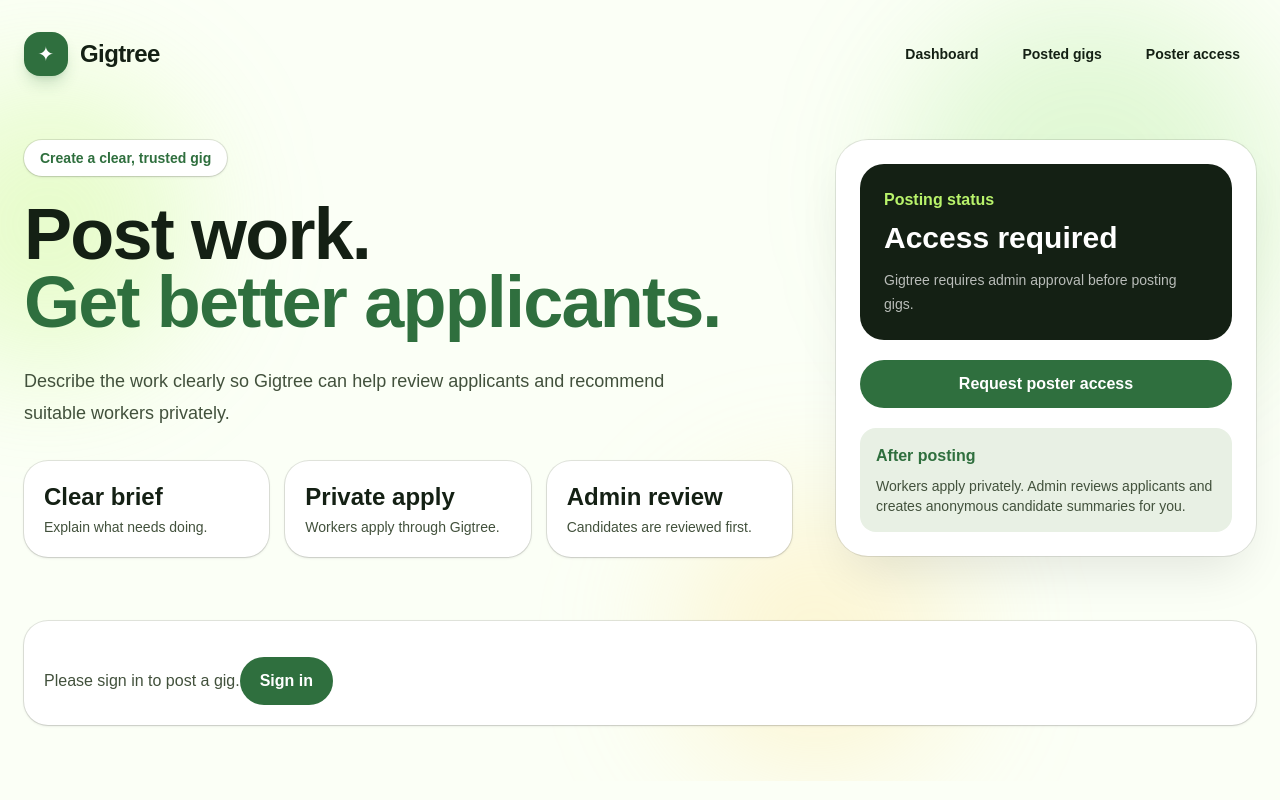
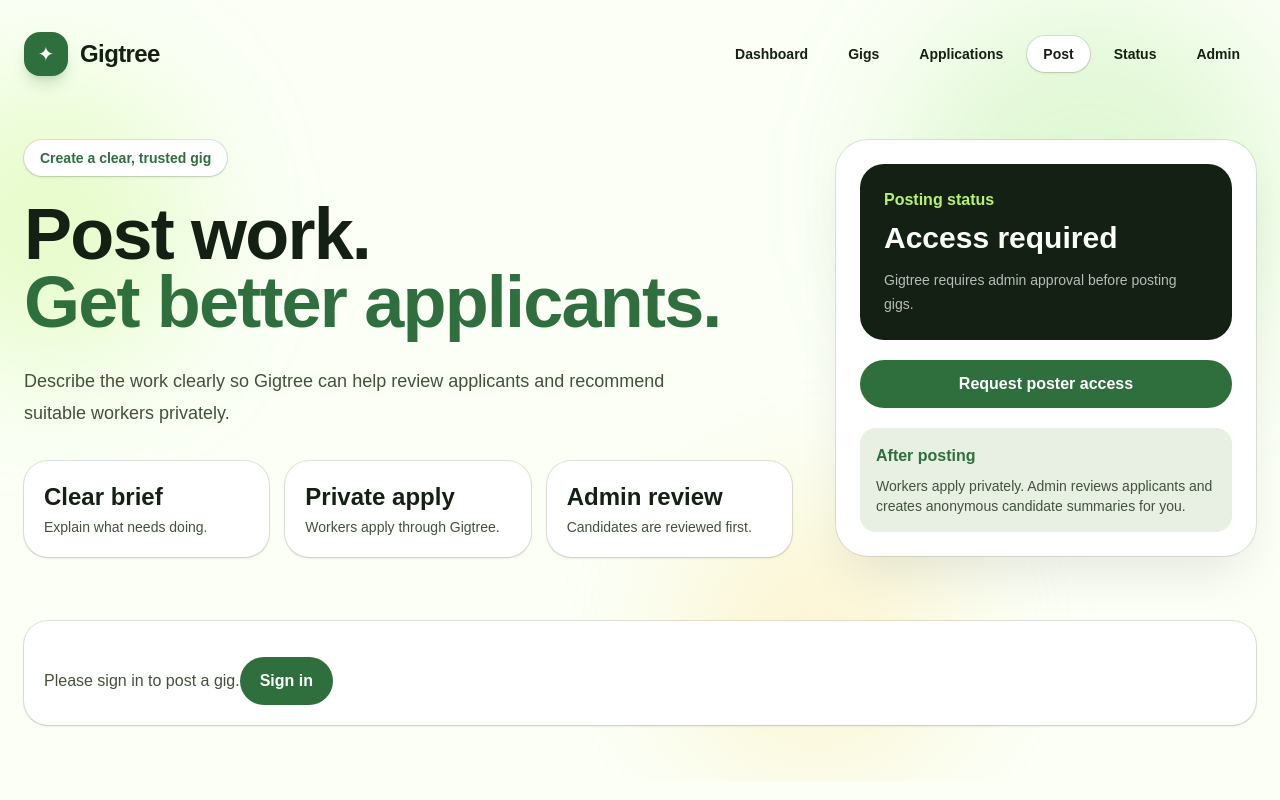
Before and after one commit to BoredVentura/Gigtree, a Next.js app in the folder gigtree-app/: page /post-gig in a window 1280 px wide. Built offline with nearby package versions, Linux system fonts and the light colour scheme; no server answers.

Commit message:
Use shared header on poster workflow pages

```diff
--- a/gigtree-app/src/app/confirmations/page.tsx
+++ b/gigtree-app/src/app/confirmations/page.tsx
@@ -1,4 +1,5 @@
 "use client";
+import { SiteHeader } from "@/components/site-header";
 
 import { useEffect, useMemo, useState } from "react";
 import { supabase } from "@/lib/supabase";
@@ -263,26 +264,7 @@
   return (
     <main className="min-h-screen bg-[#fbfff6] text-[#142014]">
       <section className="mx-auto max-w-7xl px-6 py-8">
-        <nav className="flex flex-wrap items-center justify-between gap-4">
-          <a href="/" className="flex items-center gap-3">
-            <span className="grid h-11 w-11 place-items-center rounded-2xl bg-[#2f6f3e] text-xl text-white shadow-lg shadow-[#2f6f3e]/20">
-              ✦
-            </span>
-            <span className="text-2xl font-black tracking-tight">Gigtree</span>
-          </a>
-
-          <div className="flex flex-wrap items-center gap-3 text-sm font-semibold">
-            <a href="/dashboard" className="rounded-full px-4 py-2 hover:bg-white">
-              Dashboard
-            </a>
-            <a href="/applications" className="rounded-full px-4 py-2 hover:bg-white">
-              Applications
-            </a>
-            <a href="/contacts" className="rounded-full px-4 py-2 hover:bg-white">
-              Contacts
-            </a>
-          </div>
-        </nav>
+          <SiteHeader active="applications" />
 
         <div className="grid gap-8 py-12 lg:grid-cols-[1fr_360px]">
           <div>
--- a/gigtree-app/src/app/post-gig/page.tsx
+++ b/gigtree-app/src/app/post-gig/page.tsx
@@ -1,4 +1,5 @@
 "use client";
+import { SiteHeader } from "@/components/site-header";
 
 import { FormEvent, useEffect, useState } from "react";
 import { supabase } from "@/lib/supabase";
@@ -141,26 +142,7 @@
         <div className="absolute bottom-0 right-1/4 h-72 w-72 rounded-full bg-[#ffe08a]/30 blur-3xl" />
 
         <div className="relative mx-auto max-w-7xl px-6 py-8">
-          <nav className="flex flex-wrap items-center justify-between gap-4">
-            <a href="/" className="flex items-center gap-3">
-              <span className="grid h-11 w-11 place-items-center rounded-2xl bg-[#2f6f3e] text-xl text-white shadow-lg shadow-[#2f6f3e]/20">
-                ✦
-              </span>
-              <span className="text-2xl font-black tracking-tight">Gigtree</span>
-            </a>
-
-            <div className="flex flex-wrap items-center gap-3 text-sm font-semibold">
-              <a href="/dashboard" className="rounded-full px-4 py-2 hover:bg-white">
-                Dashboard
-              </a>
-              <a href="/posted-gigs" className="rounded-full px-4 py-2 hover:bg-white">
-                Posted gigs
-              </a>
-              <a href="/post-request" className="rounded-full px-4 py-2 hover:bg-white">
-                Poster access
-              </a>
-            </div>
-          </nav>
+          <SiteHeader active="post" />
 
           <div className="grid gap-10 py-16 lg:grid-cols-[1fr_420px]">
             <div>
--- a/gigtree-app/src/app/post-request/page.tsx
+++ b/gigtree-app/src/app/post-request/page.tsx
@@ -1,4 +1,5 @@
 "use client";
+import { SiteHeader } from "@/components/site-header";
 
 import { FormEvent, useEffect, useState } from "react";
 import { supabase } from "@/lib/supabase";
@@ -129,26 +130,7 @@
         <div className="absolute bottom-0 right-1/4 h-72 w-72 rounded-full bg-[#ffe08a]/30 blur-3xl" />
 
         <div className="relative mx-auto max-w-7xl px-6 py-8">
-          <nav className="flex flex-wrap items-center justify-between gap-4">
-            <a href="/" className="flex items-center gap-3">
-              <span className="grid h-11 w-11 place-items-center rounded-2xl bg-[#2f6f3e] text-xl text-white shadow-lg shadow-[#2f6f3e]/20">
-                ✦
-              </span>
-              <span className="text-2xl font-black tracking-tight">Gigtree</span>
-            </a>
-
-            <div className="flex flex-wrap items-center gap-3 text-sm font-semibold">
-              <a href="/dashboard" className="rounded-full px-4 py-2 hover:bg-white">
-                Dashboard
-              </a>
-              <a href="/posted-gigs" className="rounded-full px-4 py-2 hover:bg-white">
-                Posted gigs
-              </a>
-              <a href="/gigs" className="rounded-full px-4 py-2 hover:bg-white">
-                Browse gigs
-              </a>
-            </div>
-          </nav>
+          <SiteHeader active="post" />
 
           <div className="grid gap-10 py-16 lg:grid-cols-[1fr_420px]">
             <div>
--- a/gigtree-app/src/app/posted-gigs/page.tsx
+++ b/gigtree-app/src/app/posted-gigs/page.tsx
@@ -1,4 +1,5 @@
 "use client";
+import { SiteHeader } from "@/components/site-header";
 
 import { useEffect, useMemo, useState } from "react";
 import { supabase } from "@/lib/supabase";
@@ -245,26 +246,7 @@
   return (
     <main className="min-h-screen bg-[#fbfff6] text-[#142014]">
       <section className="mx-auto max-w-7xl px-6 py-8">
-        <nav className="flex flex-wrap items-center justify-between gap-4">
-          <a href="/" className="flex items-center gap-3">
-            <span className="grid h-11 w-11 place-items-center rounded-2xl bg-[#2f6f3e] text-xl text-white shadow-lg shadow-[#2f6f3e]/20">
-              ✦
-            </span>
-            <span className="text-2xl font-black tracking-tight">Gigtree</span>
-          </a>
-
-          <div className="flex flex-wrap items-center gap-3 text-sm font-semibold">
-            <a href="/dashboard" className="rounded-full px-4 py-2 hover:bg-white">
-              Dashboard
-            </a>
-            <a href="/post-gig" className="rounded-full px-4 py-2 hover:bg-white">
-              Post gig
-            </a>
-            <a href="/contacts" className="rounded-full px-4 py-2 hover:bg-white">
-              Contacts
-            </a>
-          </div>
-        </nav>
+          <SiteHeader active="post" />
 
         <div className="grid gap-8 py-12 lg:grid-cols-[1fr_360px]">
           <div>
```
